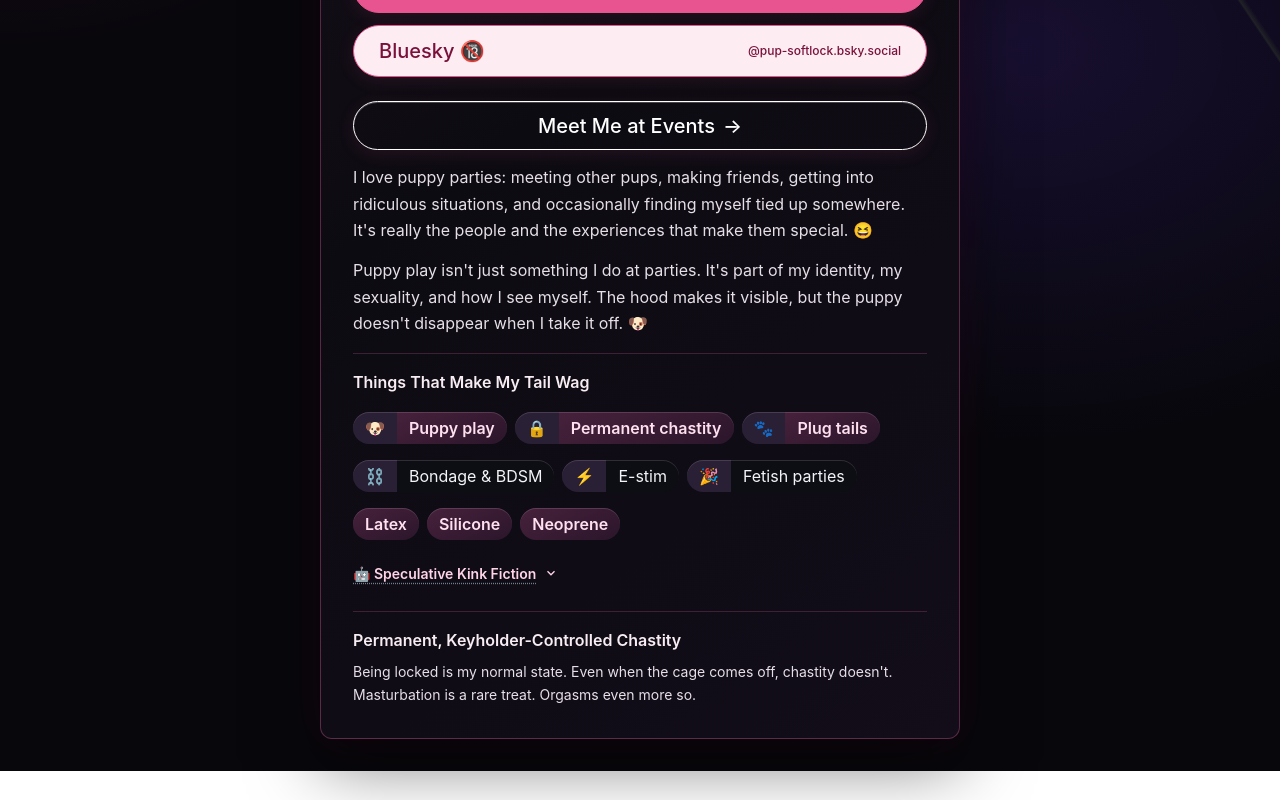
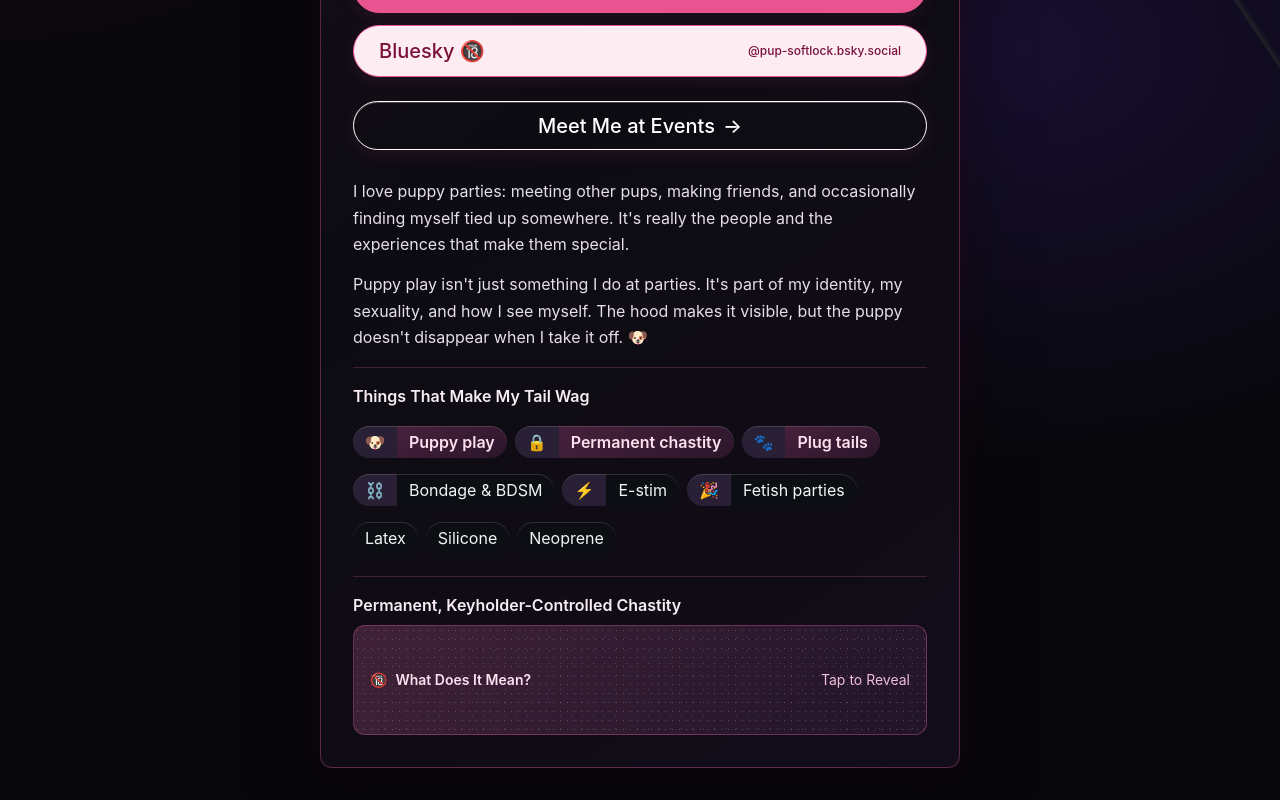
Before and after one commit to pup-softlock/pup-softlock-landing, a Nuxt app: page / in a window 1280 px wide. Shown: the part 671-1471 px from the top of the page. Before the commit the page ends 1442 px from the top, so only its background shows below. Built offline with nearby package versions, Linux system fonts and the light colour scheme.

Commit message:
Refine profile disclosures and add November events

```diff
--- a/app/assets/scss/main.scss
+++ b/app/assets/scss/main.scss
@@ -562,6 +562,10 @@ h6 {
   line-height: 1.65;
 }
 
+.profile-adventures-copy {
+  margin-top: 1.75rem;
+}
+
 .profile-section {
   margin-top: 1rem;
   padding-top: 1rem;
@@ -580,6 +584,54 @@ h6 {
   color: #e6dfe8;
   font-size: 0.875rem;
   line-height: 1.65;
+}
+
+.profile-chastity-spoiler {
+  min-height: 5rem;
+
+  > summary {
+    display: flex;
+    min-height: 5rem;
+    align-items: center;
+    justify-content: space-between;
+    gap: 0.75rem;
+    padding: 0.875rem 1rem;
+    border: 1px solid rgba(255, 110, 182, 0.3);
+    border-radius: 0.75rem;
+    background:
+      radial-gradient(circle, rgba(255, 211, 232, 0.25) 0.5px, transparent 1px) 0 0 / 7px 9px,
+      radial-gradient(circle, rgba(189, 222, 248, 0.2) 0.5px, transparent 1px) 3px 5px / 11px 13px,
+      linear-gradient(135deg, #402238, #211429);
+    color: #ffe0ef;
+    font-size: 0.875rem;
+    line-height: 1.5;
+    list-style: none;
+    cursor: pointer;
+
+    &::-webkit-details-marker {
+      display: none;
+    }
+
+    &:hover {
+      border-color: #f965ac;
+    }
+  }
+
+  .spoiler-label {
+    display: flex;
+    align-items: center;
+    gap: 0.5rem;
+    font-weight: 600;
+  }
+
+  .spoiler-hint {
+    flex-shrink: 0;
+    color: #f0bed9;
+  }
+
+  &[open] > summary {
+    display: none;
+  }
 }
 
 .profile-interest-tags {
@@ -605,7 +657,7 @@ h6 {
     box-shadow: inset 0 1px 0 rgba(255, 218, 239, 0.15);
   }
 
-  .tag:first-child {
+  .tag:first-child:not(:last-child) {
     background: #292035;
   }
 
--- a/app/data/events.ts
+++ b/app/data/events.ts
@@ -1,3 +1,17 @@
 import type { EventItem } from "~/types/events";
 
-export const EVENTS: EventItem[] = [];
+export const EVENTS: EventItem[] = [
+  {
+    date: { start: { month: "Nov", day: 7 } },
+    title: "Bark & Play",
+    location: "Marcus-Antonius, Nijmegen, Netherlands 🇳🇱",
+  },
+  {
+    date: {
+      start: { month: "Nov", day: 13 },
+      end: { month: "Nov", day: 15 },
+    },
+    title: "XGEAR: Spooky Nights",
+    location: "Motorworld Zeche Ewald, Herten, Germany 🇩🇪",
+  },
+];
--- a/app/data/profile.ts
+++ b/app/data/profile.ts
@@ -26,7 +26,7 @@ export const PROFILE = {
   puppyhood:
     "Puppy play isn't just something I do at parties. It's part of my identity, my sexuality, and how I see myself. The hood makes it visible, but the puppy doesn't disappear when I take it off. 🐶",
   adventures:
-    "I love puppy parties: meeting other pups, making friends, getting into ridiculous situations, and occasionally finding myself tied up somewhere. It's really the people and the experiences that make them special. 😆",
+    "I love puppy parties: meeting other pups, making friends, and occasionally finding myself tied up somewhere. It's really the people and the experiences that make them special.",
   chastity: {
     label: "Permanent, Keyholder-Controlled Chastity",
     content:
@@ -87,7 +87,7 @@ export const PROFILE_STORIES: ProfileStory[] = [
     id: "speculative-fiction",
     label: "🤖 Speculative Kink Fiction",
     placement: "interests",
-    enabled: true,
+    enabled: false, // Temporarily hidden; keep the approved text for later.
     content: [
       "I have a peculiar fascination with sci-fi fantasies about permanent chastity, AI governance, body augmentation, and technology-assisted submission. I also enjoy building entire fictional worlds and governance systems around these ideas. Apparently, inventing a bureaucracy dedicated to keeping a puppy contained is a perfectly reasonable creative hobby. 😆",
     ],
--- a/app/pages/index.vue
+++ b/app/pages/index.vue
@@ -16,7 +16,6 @@ const interests: ProfileTagContent[] = [
   ...PROFILE_MATERIALS.map((label) => ({
     id: label.toLowerCase(),
     label,
-    prominent: true,
   })),
 ];
 const interestStories = PROFILE_STORIES.filter(
@@ -24,6 +23,23 @@ const interestStories = PROFILE_STORIES.filter(
 );
 
 const profileImageUrl = new URL(PROFILE.image, PROFILE.url).href;
+
+function preserveChastityHeight(event: MouseEvent) {
+  const summary = event.currentTarget as HTMLElement;
+  const disclosure = summary.closest("details");
+  if (disclosure && !disclosure.open) {
+    disclosure.style.minHeight = `${disclosure.getBoundingClientRect().height}px`;
+  }
+}
+
+function onChastityReveal(event: Event) {
+  const disclosure = event.currentTarget as HTMLDetailsElement;
+  if (disclosure.open) {
+    disclosure
+      .querySelector<HTMLElement>(".profile-chastity-copy")
+      ?.focus({ preventScroll: true });
+  }
+}
 
 useSeoMeta({
   title: PROFILE.title,
@@ -189,7 +205,18 @@ useHead({
             <h2 id="chastity-label" class="profile-section-title">
               {{ PROFILE.chastity.label }}
             </h2>
-            <p class="profile-chastity-copy">{{ PROFILE.chastity.content }}</p>
+            <details class="profile-chastity-spoiler" @toggle="onChastityReveal">
+              <summary @click="preserveChastityHeight">
+                <span class="spoiler-label">
+                  <span role="img" aria-label="18+">🔞</span>
+                  <span>What Does It Mean?</span>
+                </span>
+                <span class="spoiler-hint">Tap to Reveal</span>
+              </summary>
+              <p class="profile-chastity-copy" tabindex="-1">
+                {{ PROFILE.chastity.content }}
+              </p>
+            </details>
           </section>
         </div>
       </article>
```
